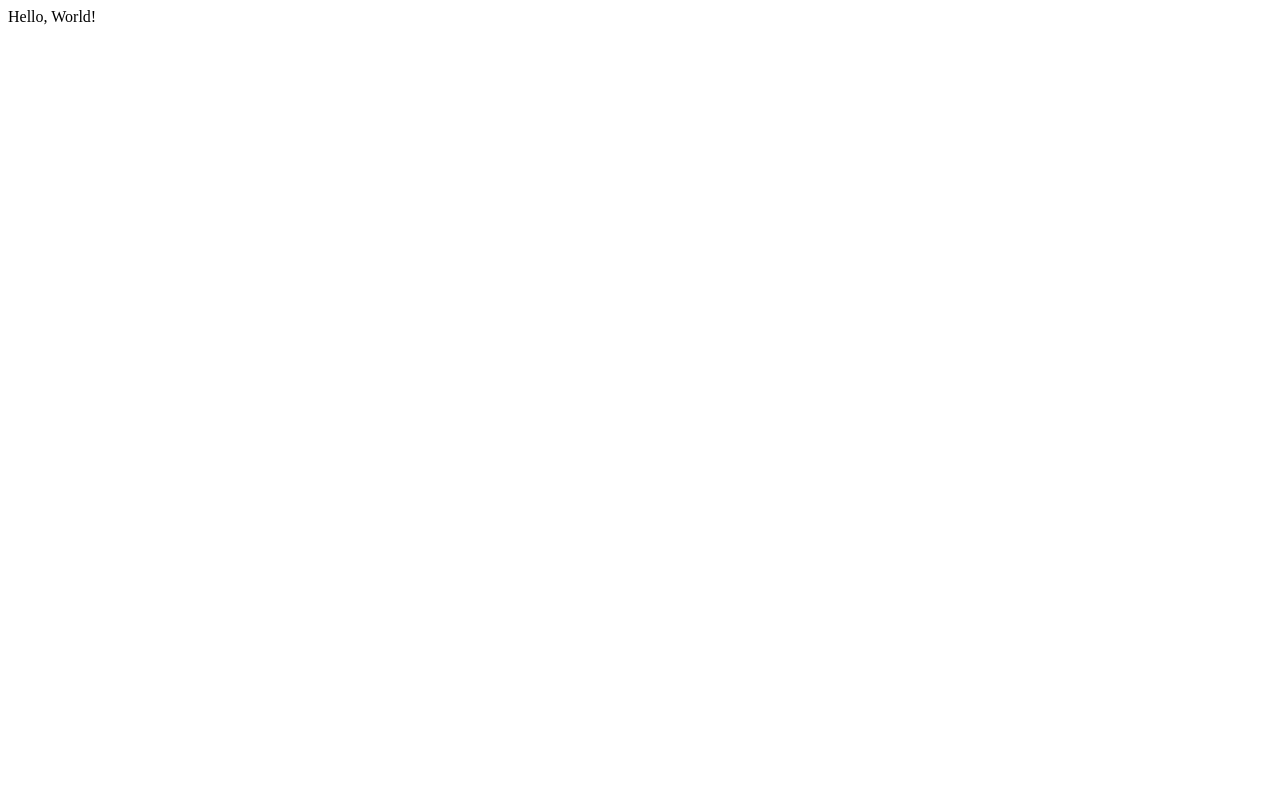
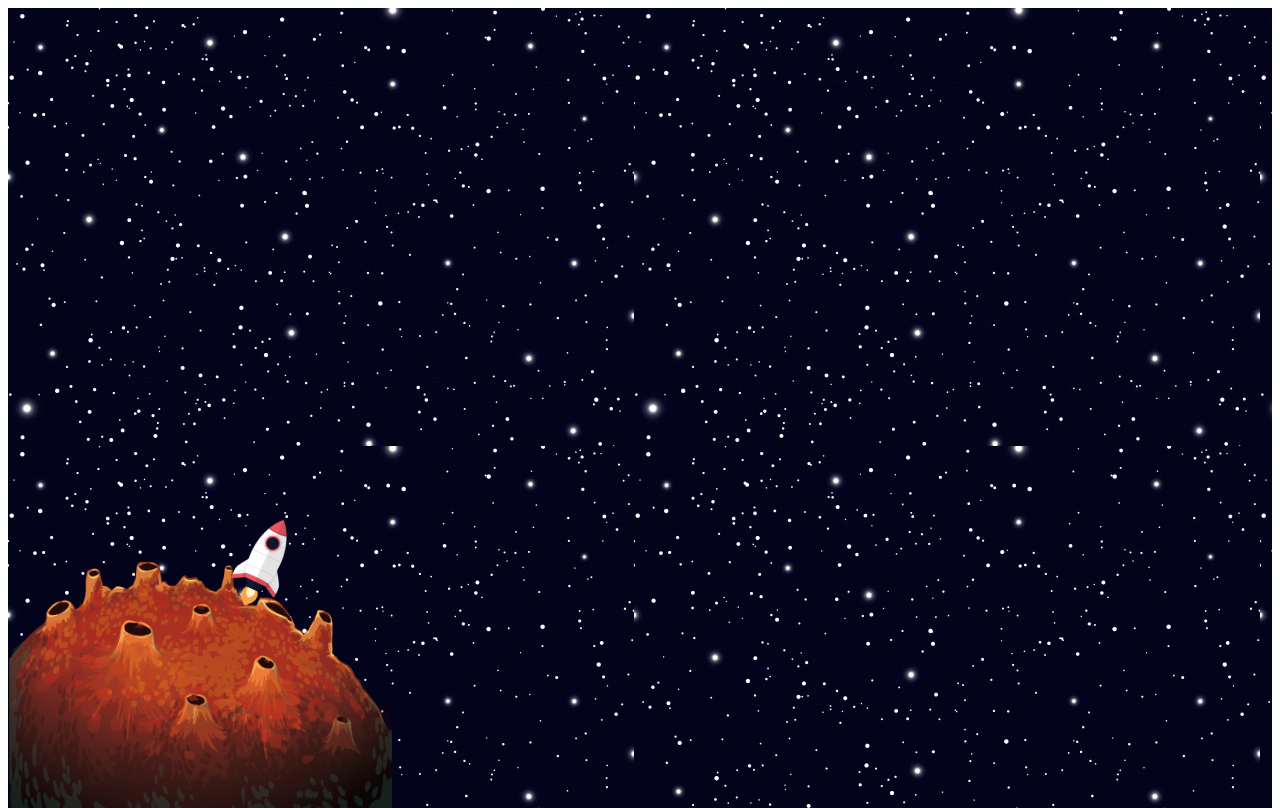
Before and after one commit to tarasis/OpenSpace, a website: page Open Space/task/src/index.html in a window 1280 px wide. Drawn offline with Linux system fonts and the light colour scheme.

Commit message:
Completed task 1, passed test.

```diff
--- a/Open Space/task/src/css/open-space-style.css
+++ b/Open Space/task/src/css/open-space-style.css
@@ -0,0 +1,34 @@
+*,
+::before,
+::after {
+    box-sizing: border-box;
+}
+body, html {
+    height: 100%;
+}
+
+.space {
+    background-image: url("../imgs/space.png");
+    height: 100%;
+}
+
+.planet-area {
+    height: 100%;
+    position: absolute;
+    overflow: hidden;
+}
+
+.planet {
+    position: absolute;
+    bottom: -1em;
+    width: 75%;
+}
+
+.rocket {
+    position: relative;
+    width: 20%;
+    bottom: -63%;
+    left: 40%;
+    z-index: 2;
+    transform: rotate(25deg);
+}
--- a/Open Space/task/src/index.html
+++ b/Open Space/task/src/index.html
@@ -3,8 +3,14 @@
 <head>
     <meta charset="UTF-8">
     <title>Open Space</title>
+    <link rel="stylesheet" href="./css/open-space-style.css">
 </head>
 <body>
-    Hello, World!
+    <div class="space">
+        <div class="planet-area">
+            <img class="planet" src="./imgs/mars.png" alt="Planet Mars">
+            <img class="rocket" src="./imgs/rocket.png" alt="A Rocket">
+        </div>
+    </div>
 </body>
 </html>
```
